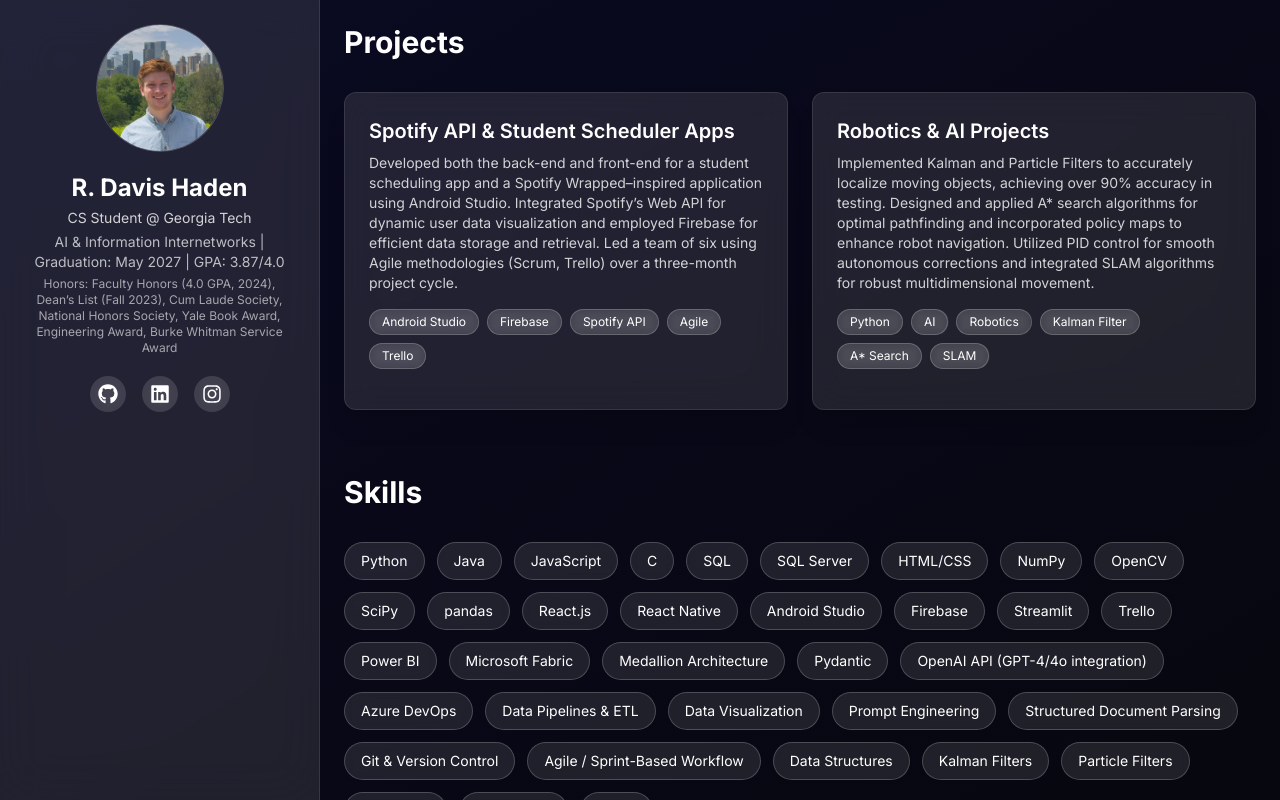
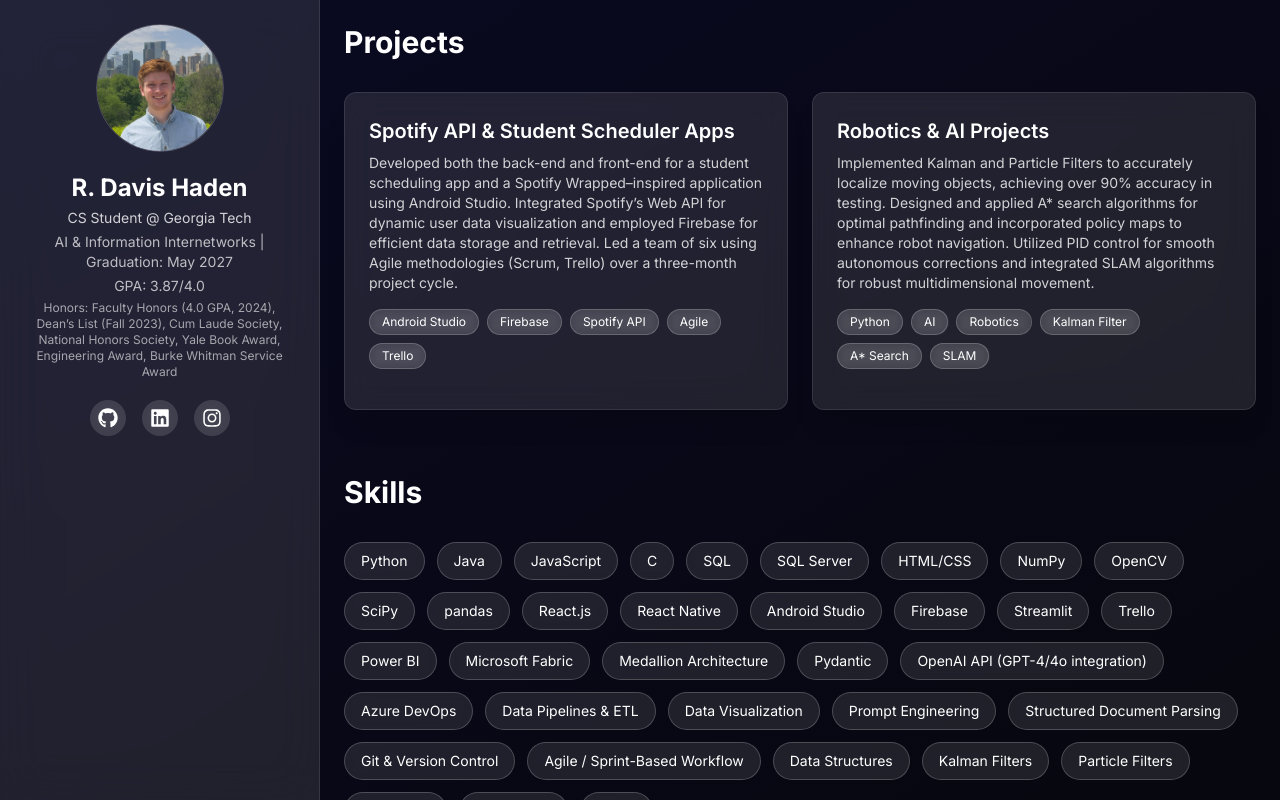
Before and after one commit to davis-haden/davis-haden-portfolio, a React (Vite) app: page / in a window 1280 px wide. Built offline with nearby package versions, Linux system fonts and the light colour scheme.

Commit message:
fixing wording

```diff
--- a/src/App.jsx
+++ b/src/App.jsx
@@ -112,7 +112,10 @@
             <h1 className="text-2xl font-bold">R. Davis Haden</h1>
             <p className="text-sm opacity-80">CS Student @ Georgia Tech</p>
             <p className="text-sm opacity-70">
-              AI & Information Internetworks | Graduation: May 2027 | GPA: 3.87/4.0
+              AI & Information Internetworks | Graduation: May 2027
+            </p>
+            <p className="text-sm opacity-70">
+              GPA: 3.87/4.0
             </p>
             <p className="text-xs opacity-60">
               Honors: Faculty Honors (4.0 GPA, 2024), Dean’s List (Fall 2023), Cum Laude Society, National Honors Society, Yale Book Award, Engineering Award, Burke Whitman Service Award
```
